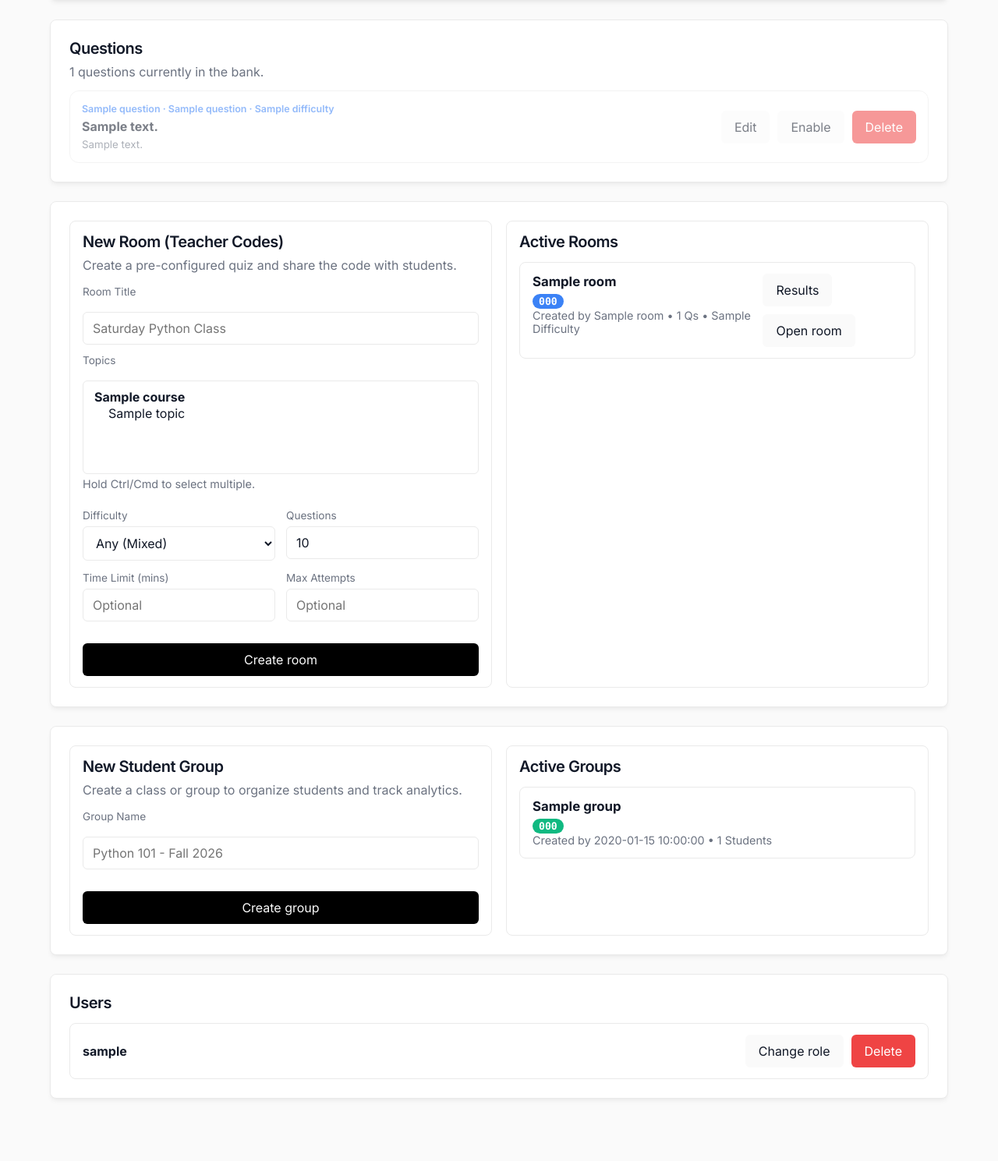
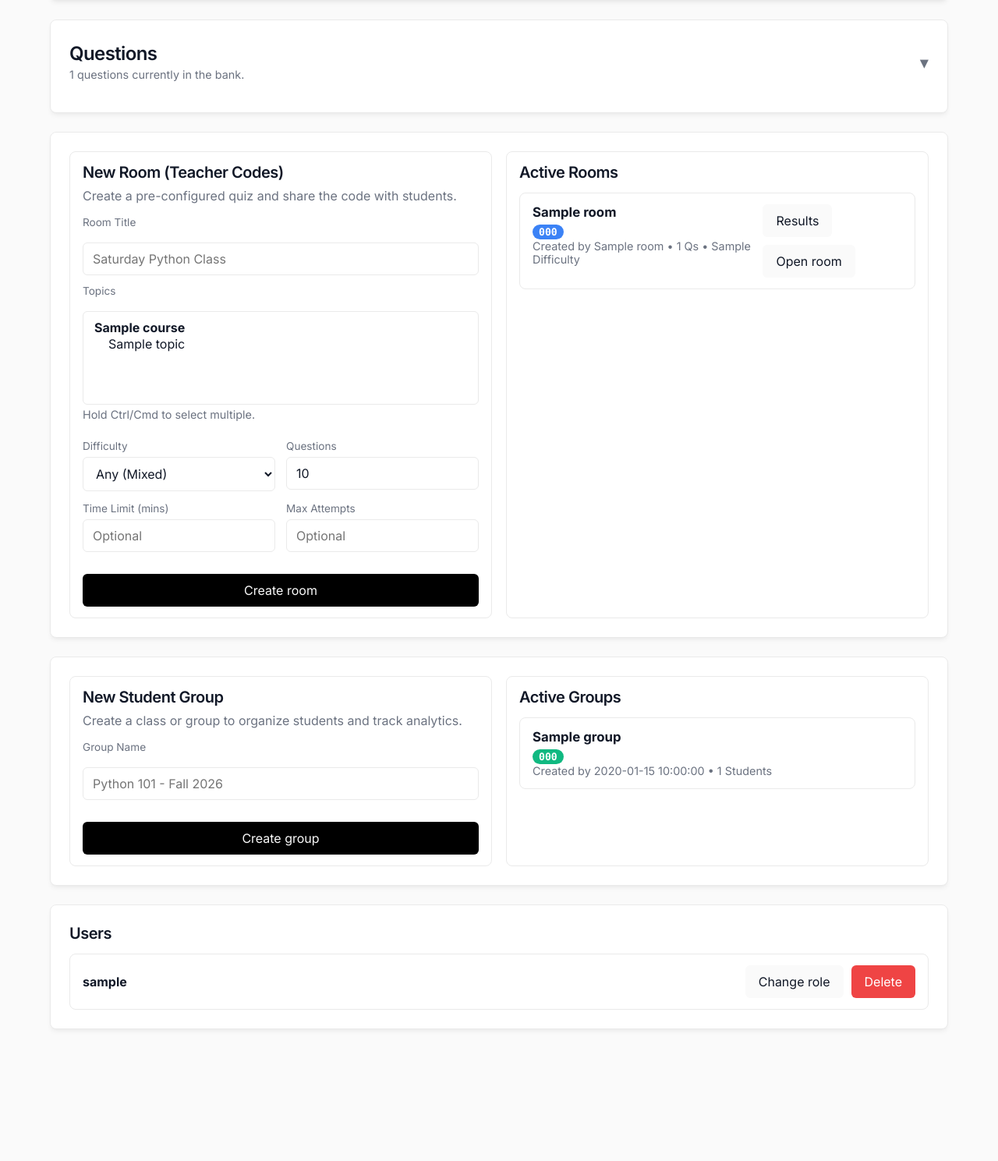
Before and after one commit to JosephIsrafilov/pdfquiz, a Flask app: template templates/admin.html in a window 1280 px wide. Shown: the part 2178-3667 px from the top of the page at 78% size. After the commit the page ends 3499 px from the top, so only its background shows below. Run offline with Flask 3, Linux system fonts and the light colour scheme; the template is opened without the code that fills it: most values are stand-ins (such as "Sample title", 1, 10 or a date in 2020); some libraries are stand-ins or nearby versions.

Commit message:
feat: collapse question bank into accordion on admin page
Uses native <details>/<summary> — no JS. Collapsed by default so
teacher reaches Room/Group sections without scrolling 140 questions.

Co-Authored-By: Claude Sonnet 4.6 <noreply@anthropic.com>

```diff
--- a/static/styles.css
+++ b/static/styles.css
@@ -1840,6 +1840,49 @@ textarea.text-input {
   gap: 10px;
 }
 
+.questions-accordion {
+  width: 100%;
+}
+
+.questions-accordion__summary {
+  display: flex;
+  align-items: center;
+  justify-content: space-between;
+  cursor: pointer;
+  list-style: none;
+  padding: 4px 0 16px;
+  user-select: none;
+}
+
+.questions-accordion__summary::-webkit-details-marker {
+  display: none;
+}
+
+.questions-accordion__heading h2 {
+  margin: 0;
+}
+
+.questions-accordion__heading p {
+  margin: 4px 0 0;
+  color: var(--muted);
+  font-size: 0.9rem;
+}
+
+.questions-accordion__icon {
+  font-size: 1.4rem;
+  color: var(--muted);
+  transition: transform 0.2s ease;
+  flex-shrink: 0;
+}
+
+details[open] .questions-accordion__icon {
+  transform: rotate(180deg);
+}
+
+.questions-accordion .question-bank-list {
+  padding-top: 8px;
+}
+
 .catalog-course {
   display: grid;
   gap: 8px;
--- a/templates/admin.html
+++ b/templates/admin.html
@@ -173,10 +173,14 @@
       </section>
 
       <section class="panel">
-        <div class="section-head">
+        <details class="questions-accordion">
+          <summary class="questions-accordion__summary">
+            <div class="questions-accordion__heading">
               <h2>Questions</h2>
               <p>{{ questions|length }} questions currently in the bank.</p>
             </div>
+            <span class="questions-accordion__icon" aria-hidden="true">▾</span>
+          </summary>
           <div class="question-bank-list">
             {% for question in questions %}
             <article class="bank-question {% if not question.is_active %}bank-question--inactive{% endif %}">
@@ -199,6 +203,7 @@
             </article>
             {% else %}<div class="empty-state">No questions yet.</div>{% endfor %}
           </div>
+        </details>
       </section>
 
       <section class="panel admin-grid">
```
Lines whose indentation alone changed are shown as unchanged.
